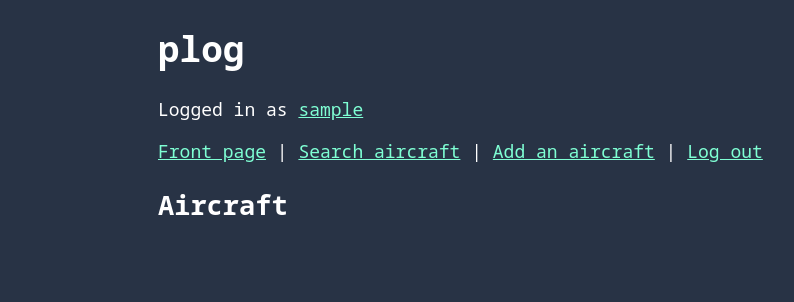
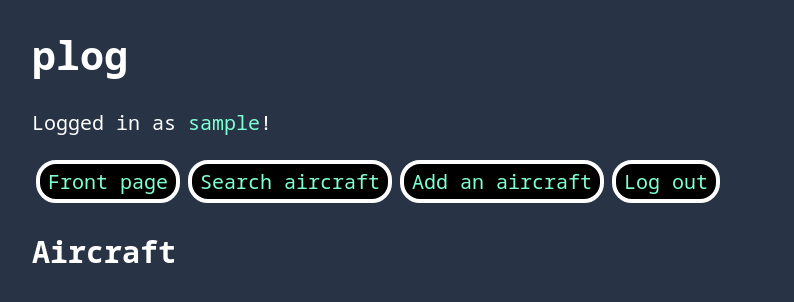
Before and after one commit to tontsa28/plog, a Flask app: page / in a window 1280 px wide. Shown: the top 302 px of the page, without its empty margins (32-826 px from the left). Run offline with Flask 3, Linux system fonts and the light colour scheme; the visitor is signed in with stand-in values (Sample User, id 1); data comes from the database, SQL or seed files in the repository; data that the repository does not hold is empty; parts of the project's set-up code (start-up, migrations or seed data) failed here and were passed over; some web fonts are replaced.

Commit message:
feat: improve UI responsiveness

```diff
--- a/app.py
+++ b/app.py
@@ -47,8 +47,12 @@ def check_csrf() -> None:
 def index() -> str:
     all_items = items.get_items()
     all_likes = items.get_likes_all()
-    all_liked = items.has_liked_all(session["user_id"])
-    return render_template("index.html", items=all_items, likes=all_likes, liked=all_liked)
+
+    try:
+        all_liked = items.has_liked_all(session["user_id"])
+        return render_template("index.html", items=all_items, likes=all_likes, liked=all_liked)
+    except KeyError:
+        return render_template("index.html", items=all_items, likes=all_likes)
 
 @app.route("/login", methods=["GET", "POST"])
 def login() -> Response | str:
--- a/static/main.css
+++ b/static/main.css
@@ -1,21 +1,22 @@
 body {
     margin: auto;
-    max-width: 50em;
+    max-width: 90vw;
     font-family: 'Noto Sans Mono', monospace;
-    font-size: large;
+    font-size: clamp(18px, 2.5vw, 20px);
     background-color: #283345;
     color: white;
 }
 
 .item {
-    border: 2px solid orangered;
-    margin: 1em;
-    padding: 0.2em 0.5em;
+    border: 0.2em solid orangered;
+    border-radius: 1em;
+    margin: 1em 0;
+    padding: 0.3em 0.6em;
 }
 
 .info {
-    border: 2px solid black;
-    margin: 1em;
+    border: 0.2em solid black;
+    border-radius: 1em;
     padding: 0.5em;
     background-color: darkred;
     color: white;
@@ -23,6 +24,7 @@ body {
 
 a {
     color: aquamarine;
+    text-decoration: none;
 }
 
 @font-face {
@@ -37,7 +39,24 @@ a {
     border-color: white;
     border-radius: 1em;
     border-width: 0.2em;
+    padding: 0.15em 0.3em;
+    font-family: 'Noto Sans Mono', monospace;
+    font-size: clamp(14px, 2.5vw, 24px);
+}
+
+.navbar {
+    display: flex;
+    flex-wrap: wrap;
+    border-radius: 1em;
+}
+
+.navbar a {
+    flex-direction: 1 1 auto;
+    background-color: black;
+    border: 1em solid white;
+    border-color: white;
+    border-radius: 1em;
+    border-width: 0.2em;
     padding: 0.2em 0.4em;
-    font-family: 'Noto Sans Mono', monospace;
-    font-size: 24px;
+    margin: 0.2em;
 }
--- a/templates/layout.html
+++ b/templates/layout.html
@@ -9,18 +9,18 @@
 
     {% if session.user_id %}
     <p>
-        Logged in as <a href="/user/{{ session.user_id }}">{{ session.username }}</a>
+        Logged in as <a href="/user/{{ session.user_id }}">{{ session.username }}</a>!
     </p>
     {% endif %}
 
-    <p>
-        <a href="/">Front page</a> |
-        <a href="/search">Search aircraft</a> |
+    <p class="navbar">
+        <a href="/">Front page</a>
+        <a href="/search">Search aircraft</a>
     {% if session.user_id %}
-        <a href="/new_item">Add an aircraft</a> |
+        <a href="/new_item">Add an aircraft</a>
         <a href="/logout">Log out</a>
     {% else %}
-        <a href="/login">Log in</a> |
+        <a href="/login">Log in</a>
         <a href="/register">Register</a>
     {% endif %}
     </p>
```
Also changed, not shown: static/fonts/OFL.txt (renamed from fonts/OFL.txt), 3 other files.
